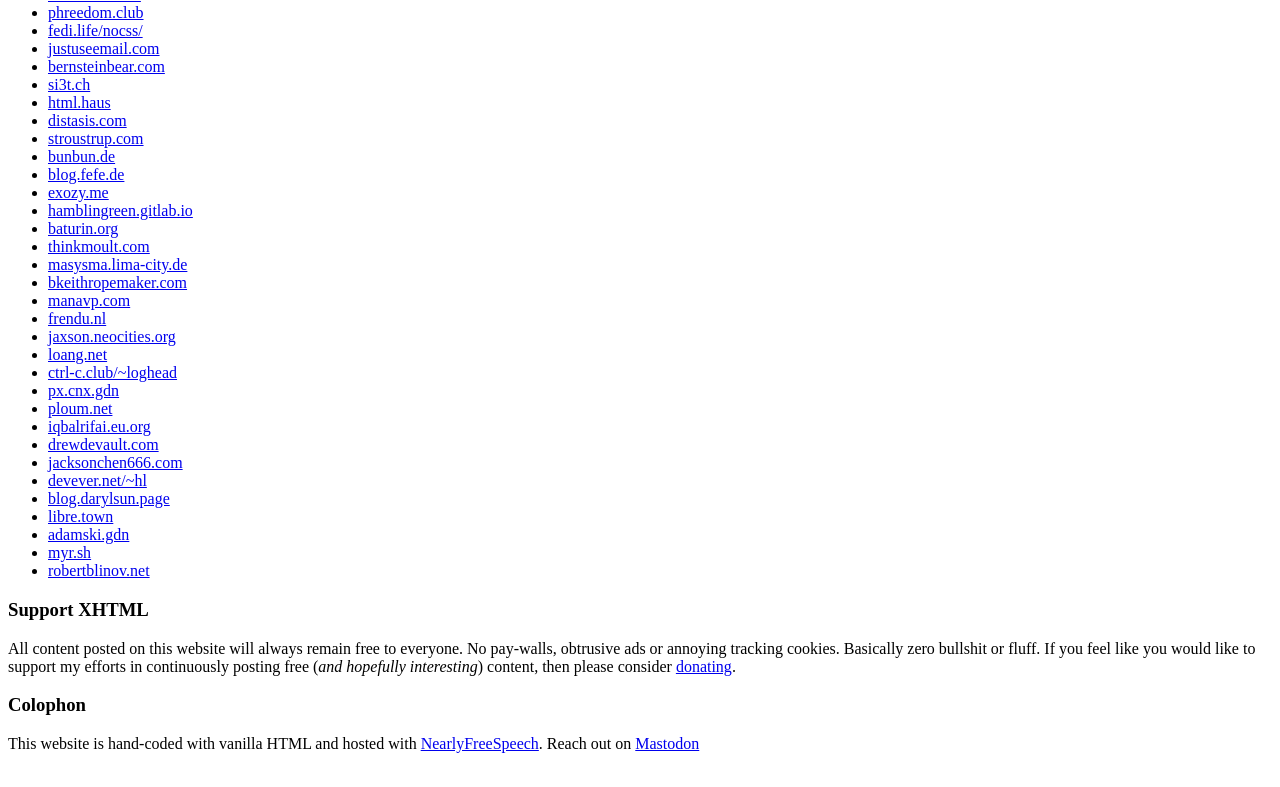
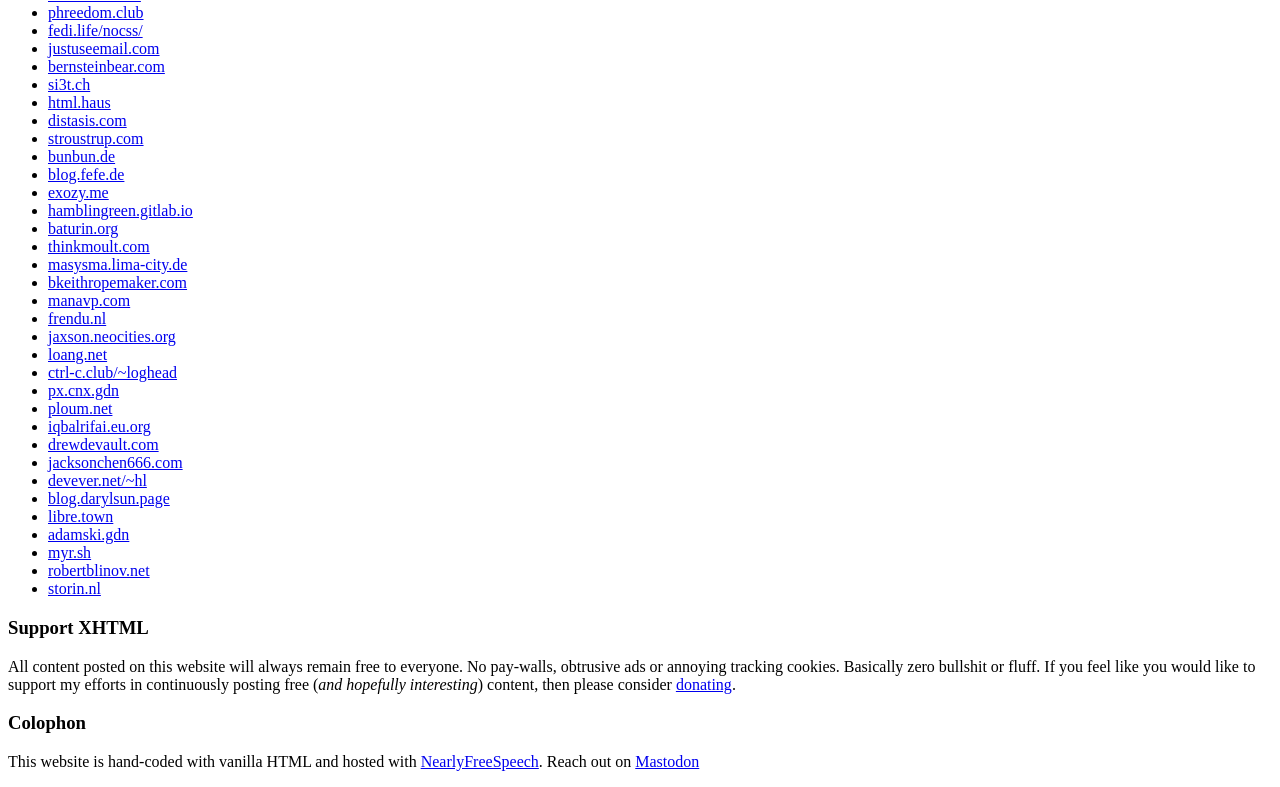
Before and after one commit to bradleytaunt/xhtml-club, a plain HTML site: page members.html in a window 1280 px wide. Shown: the part 710-1497 px from the top of the page. Drawn offline with Linux system fonts and the light colour scheme.

Commit message:
Include storin.nl

```diff
--- a/members.html
+++ b/members.html
@@ -73,6 +73,7 @@
 	   <li><a href="https://adamski.gdn">adamski.gdn</a></li>
        <li><a href="https://myr.sh/">myr.sh</a></li>
        <li><a href="https://robertblinov.net/">robertblinov.net</a></li>
+       <li><a href="https://storin.nl/">storin.nl</a></li>
     </ul>
     <footer>
         <h3>Support XHTML</h3>
```
